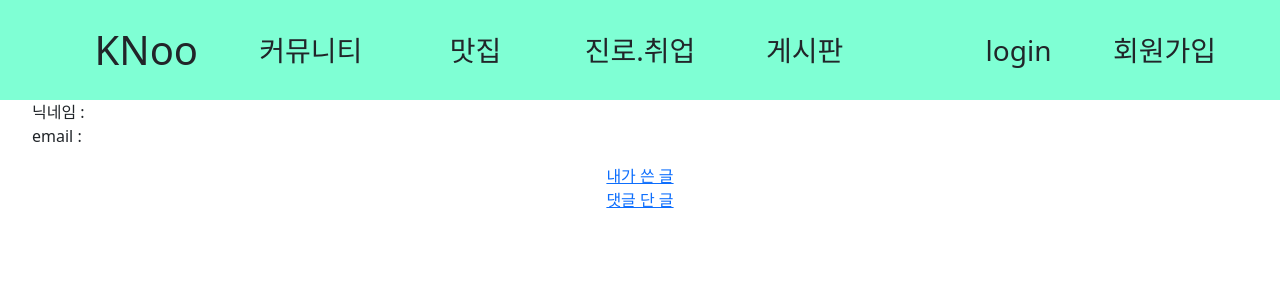
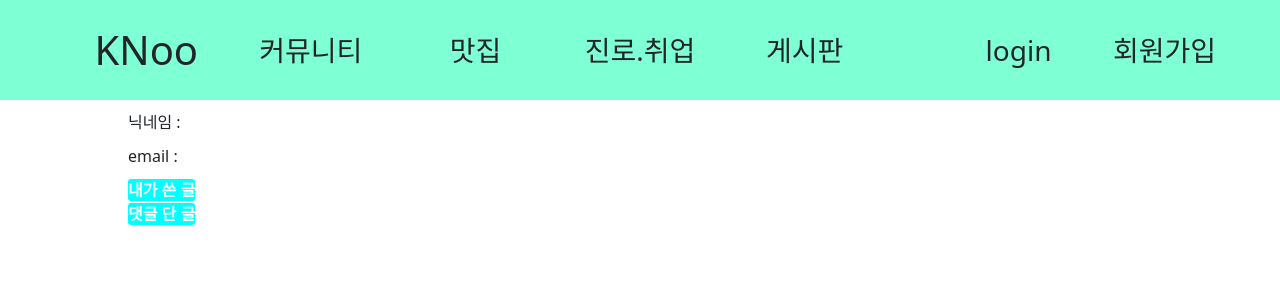
Before and after one commit to KNOO-Project/frontEnd, a React (Create React App) app: page /myInfo in a window 1280 px wide. Shown: the top 300 px of the page. Built offline with nearby package versions, Linux system fonts and the light colour scheme; no server answers.

Commit message:
a태그로 수정

```diff
--- a/src/category-css/login_out/myInfo.css
+++ b/src/category-css/login_out/myInfo.css
@@ -1,9 +1,23 @@
+.userInfo ul {
+    width: 80%;
+    margin: auto;
+    text-align: left;
+    padding-left: 0;
+    padding-top: 10px;
+}
 .userInfo li {
     list-style: none;
-}
-.userInfo li {
-    text-align: left;
+    padding-bottom: 10px;
 }
 .written {
-    text-align: lefts;
+    width: 80%;
+    text-align: left;
+    margin: auto;
 }
+.written a {
+    font-weight: bold;
+    text-decoration: none;
+    color: white;
+    background-color: aqua;
+    border-radius: 3px;
+}
--- a/src/category-css/written/comment.css
+++ b/src/category-css/written/comment.css
@@ -0,0 +1,13 @@
+.written_comment {
+    width: 80%;
+    margin: 10px auto 0 auto;
+    border: 3px solid #ced2da;
+    border-radius: 3px;
+    text-align: left;
+    padding: 20px;
+ }
+ .written_comment_list > button{
+    margin-top: 10px;
+    border: 1px solid #ced4da;
+    background: #ced4da
+ }
--- a/src/category-css/written/content.css
+++ b/src/category-css/written/content.css
@@ -6,3 +6,8 @@
     text-align: left;
     padding: 20px;
  }
+ .written_content_list > button{
+    margin-top: 10px;
+    border: 1px solid #ced4da;
+    background: #ced4da
+ }
--- a/src/category/board/boardDetail.js
+++ b/src/category/board/boardDetail.js
@@ -1,7 +1,7 @@
 import { useEffect, useState } from "react";
 import { useNavigate, useParams } from "react-router-dom";
 import axios from "axios";
-import '../../category-css/board/detail.css'
+import '../../category-css/board/boardDetail.css'
 
 function BoardDetail(props) {
     let {post_id} = useParams();
--- a/src/category/login_out/myInfo.js
+++ b/src/category/login_out/myInfo.js
@@ -21,7 +21,7 @@ function MyInfo(props) {
                 setUserData((data) => ({
                     ...data,
                     userName: res.data.name,
-                    userEmail: res.data.name
+                    userEmail: res.data.email
                 }))
           })
           .catch(/* console.log('err') */)
@@ -33,8 +33,8 @@ function MyInfo(props) {
         {localStorage.getItem('writtenClick') ?                      //Link 클릭시 'written' 값 true로 저장후 페이지 보여주기
         <>
         <Routes>
-            <Route path='written_content_by_me' element={<Content cookies={props.cookies} />} />
-            <Route path='written_comment_by_me' element={<Comment cookies={props.cookies} />} />
+            <Route path='written_content_by_me/*' element={<Content cookies={props.cookies} />} />
+            <Route path='written_comment_by_me/*' element={<Comment cookies={props.cookies} />} />
         </Routes>
         </> :
         <div className="userInfo">
--- a/src/category/wirtten/comment.js
+++ b/src/category/wirtten/comment.js
@@ -1,5 +1,6 @@
 import { useEffect, useState } from "react"
 import axios from "axios"
+import '../../category-css/written/comment.css'
 
 function Comment(props){
 
@@ -15,15 +16,16 @@ function Comment(props){
           .catch(/* console.log('err') */)
     }, [])
     return(
-        <>
+        <div className="written_comment_list">
         {commentList.map((a,i) => {
             return(
-                <div>
+                <div className="written_comment">
                     <p>{a.post_title}</p>
                 </div>
             )
         })}
-        </>
+        <button>더보기</button>
+        </div>
     )
 }
 
--- a/src/category/wirtten/content.js
+++ b/src/category/wirtten/content.js
@@ -1,9 +1,10 @@
 import { useEffect, useState } from "react"
 import axios from "axios"
+import { Route, Routes, Link, useParams } from "react-router-dom";
 import '../../category-css/written/content.css';
-
+import BoardDetail from "../board/boardDetail";
 function Content(props){
-
+    let params = useParams();
     let [contentList, setContentList] = useState([])
     useEffect(() => {
         axios.get('/api/v1/users', {
@@ -15,16 +16,28 @@ function Content(props){
           })
           .catch(/* console.log('err') */)
     }, [])
+
     return(
         <>
+
+        <div className="written_content_list">
         {contentList.map((a,i) => {
             return(
+                <a href={`/main_board/free_board/detail/${a.post_id}`}>
                 <div className="written_content">
                     <p>{a.post_title}</p>
                 </div>
+                </a>
             )
         })}
+        <button>더보기</button>
+        </div>
+
+
+
+
         </>
+
     )
 }
 
```
Also changed, not shown: src/category/board/categoryBoard.js (+0 -23 lines), src/category/wirtten/writtenDetail/detailContent.js (added, +17 -0 lines), src/category-css/board/boardDetail.css (renamed from src/category-css/board/detail.css), src/category/wirtten/writtenDetail/detailComment.js (added).
